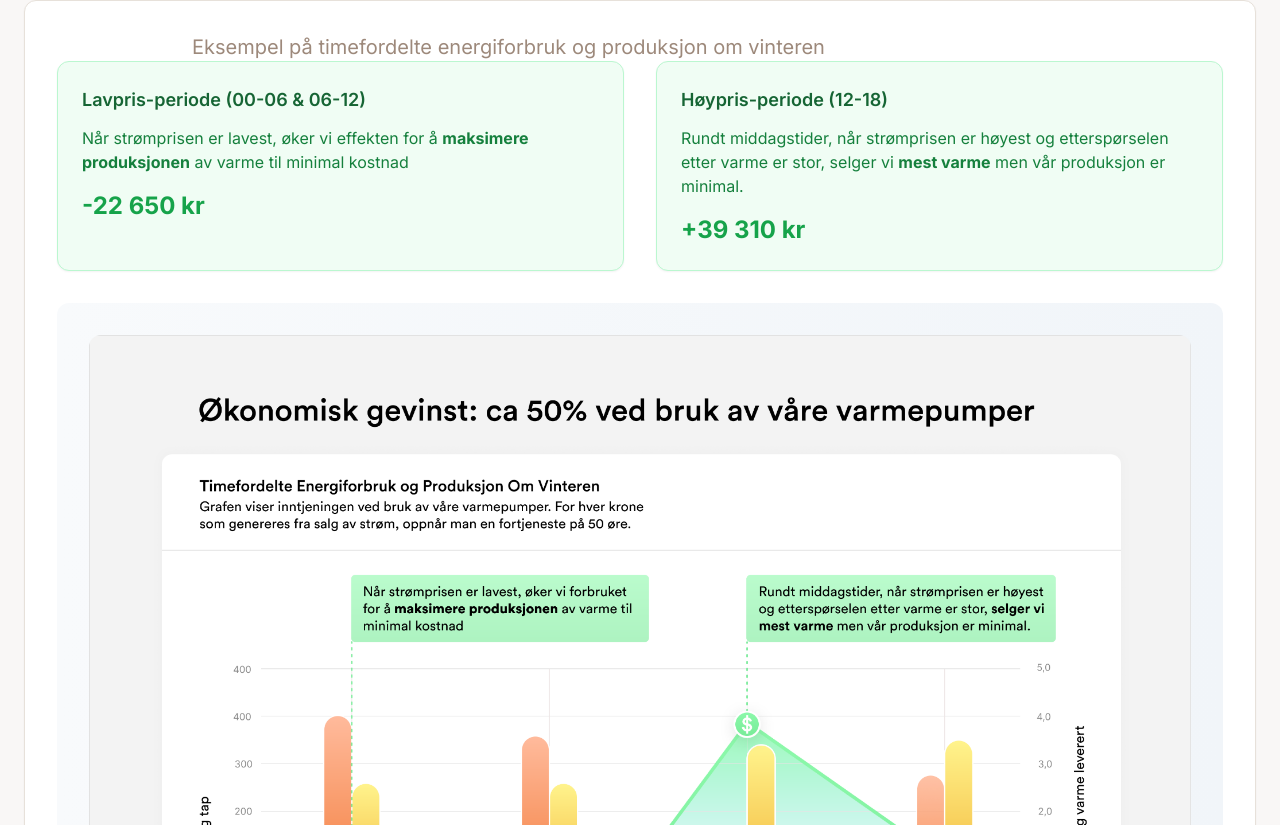
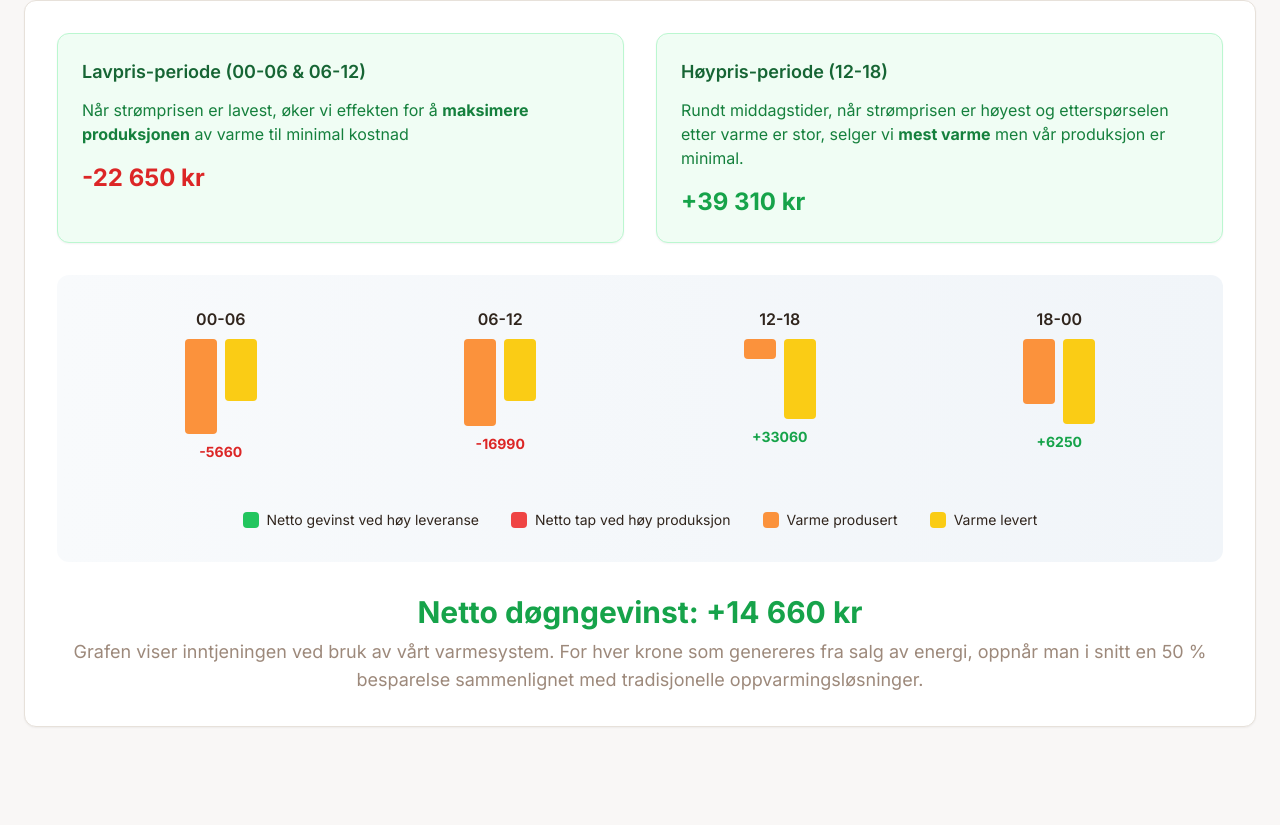
Before and after one commit to haakonnore/wesselkvartlet-hjemmeside, a React (Vite) app: page /wessel-energi in a window 1280 px wide. Shown: the part 3175-4000 px from the top of the page. Built offline with nearby package versions, Linux system fonts and the light colour scheme.

Commit message:
Code edited in Lovable Code Editor
Edited UI in Lovable

```diff
--- a/src/pages/WesselEnergi.tsx
+++ b/src/pages/WesselEnergi.tsx
@@ -311,16 +311,13 @@ export default function WesselEnergi() {
         <section className="py-20">
           <div className="max-w-7xl mx-auto px-6">
             <Card className="p-8 mb-12">
-              <p className="text-xl text-muted-foreground max-w-4xl mx-auto">
-                Eksempel på timefordelte energiforbruk og produksjon om vinteren
-              </p>
               <div className="grid grid-cols-1 lg:grid-cols-2 gap-8 mb-8">
                 <Card className="bg-green-50 border-green-200 p-6">
                   <h3 className="text-lg font-semibold mb-3 text-green-800">Lavpris-periode (00-06 & 06-12)</h3>
                   <p className="text-green-700">
                     Når strømprisen er lavest, øker vi effekten for å <strong>maksimere produksjonen</strong> av varme til minimal kostnad
                   </p>
-                  <div className="mt-4 text-2xl font-bold text-green-600">-22 650 kr</div>
+                  <div className="mt-4 text-2xl font-bold text-red-600">-22 650 kr</div>
                 </Card>
 
                 <Card className="bg-green-50 border-green-200 p-6">
@@ -334,11 +331,54 @@ export default function WesselEnergi() {
 
               {/* Chart representation */}
               <div className="bg-gradient-to-r from-slate-50 to-slate-100 p-8 rounded-lg">
-                <img
-                  src="/lovable-uploads/4d4c7c86-4d23-4fca-90b7-8f9d1ef34fba.png"
-                  alt="Økonomisk gevinst ved bruk av våre varmepumper - timefordelte energiforbruk og produksjon om vinteren"
-                  className="w-full h-auto rounded-lg"
-                />
+                       <div className="grid grid-cols-4 gap-4 mb-8">
+                  {[
+                    { time: "00-06", produced: 380, delivered: 250, profit: -5660 },
+                    { time: "06-12", produced: 350, delivered: 250, profit: -16990 },
+                    { time: "12-18", produced: 80, delivered: 320, profit: 33060 },
+                    { time: "18-00", produced: 260, delivered: 340, profit: 6250 }
+                  ].map((period, index) => (
+                    <div key={period.time} className="text-center">
+                      <div className="mb-4">
+                        <h4 className="font-semibold mb-2">{period.time}</h4>
+                        <div className="flex justify-center space-x-2 mb-2">
+                          <div
+                            className="w-8 bg-orange-400 rounded"
+                            style={{ height: `${period.produced / 4}px` }}
+                            title="Varme produsert"
+                          ></div>
+                          <div
+                            className="w-8 bg-yellow-400 rounded"
+                            style={{ height: `${period.delivered / 4}px` }}
+                            title="Varme levert"
+                          ></div>
+                        </div>
+                        <div className={`text-sm font-bold ${period.profit > 0 ? 'text-green-600' : 'text-red-600'}`}>
+                          {period.profit > 0 ? '+' : ''}{period.profit}
+                        </div>
+                      </div>
+                    </div>
+                  ))}
+                </div>
+
+                <div className="flex justify-center space-x-8 text-sm">
+                  <div className="flex items-center">
+                    <div className="w-4 h-4 bg-green-500 rounded mr-2"></div>
+                    <span>Netto gevinst ved høy leveranse</span>
+                  </div>
+                  <div className="flex items-center">
+                    <div className="w-4 h-4 bg-red-500 rounded mr-2"></div>
+                    <span>Netto tap ved høy produksjon</span>
+                  </div>
+                  <div className="flex items-center">
+                    <div className="w-4 h-4 bg-orange-400 rounded mr-2"></div>
+                    <span>Varme produsert</span>
+                  </div>
+                  <div className="flex items-center">
+                    <div className="w-4 h-4 bg-yellow-400 rounded mr-2"></div>
+                    <span>Varme levert</span>
+                  </div>
+                </div>
               </div>
 
               <div className="mt-8 text-center">
```
